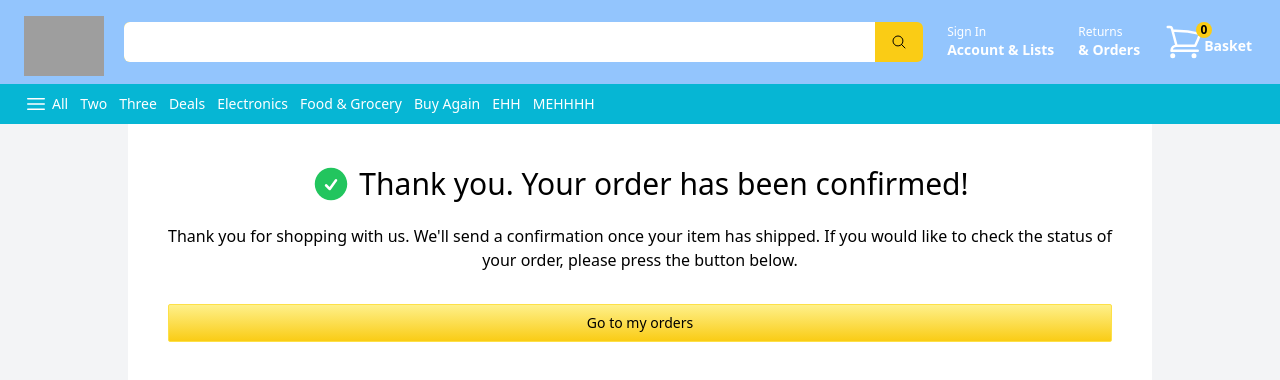
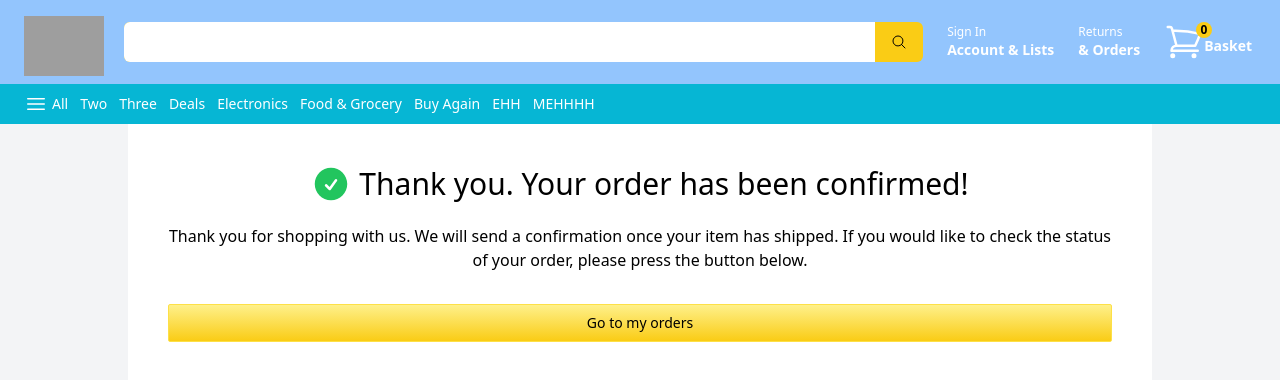
Before and after one commit to milanPatel001/project-estore, a Next.js app: page /success in a window 1280 px wide. Shown: the top 380 px of the page. Built offline with nearby package versions, Linux system fonts and the light colour scheme; no server answers; grey boxes are pictures that could not be loaded.

Commit message:
fixed typos

```diff
--- a/components/Order.js
+++ b/components/Order.js
@@ -28,7 +28,12 @@ function Order({ id, amount, amountShipping, items, timestamp, images }) {
       <div className="p-5 sm:p-10">
         <div className="flex space-x-6 overflow-x-auto">
           {images.map((img) => (
-            <img src={img} alt="" className="h-20 object-contain sm:h-32" />
+            <img
+              key={img}
+              src={img}
+              alt=""
+              className="h-20 object-contain sm:h-32"
+            />
           ))}
         </div>
       </div>
--- a/pages/success.js
+++ b/pages/success.js
@@ -18,8 +18,8 @@ function Success() {
             </h1>
           </div>
           <p>
-            Thank you for shopping with us. We'll send a confirmation once your
-            item has shipped. If you would like to check the status of your
+            Thank you for shopping with us. We will send a confirmation once
+            your item has shipped. If you would like to check the status of your
             order, please press the button below.
           </p>
           <button
```
